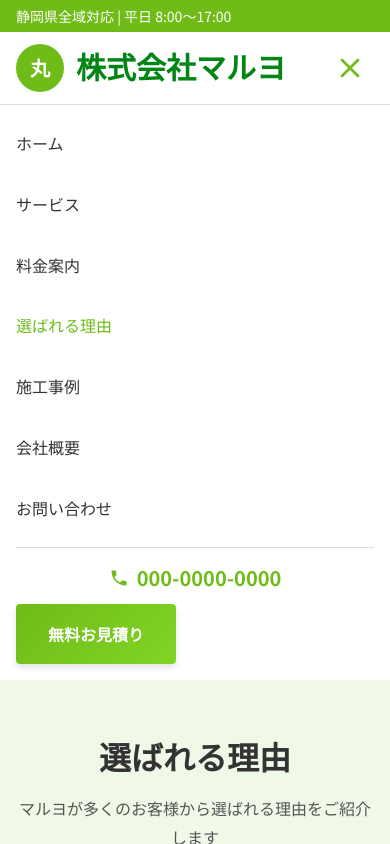
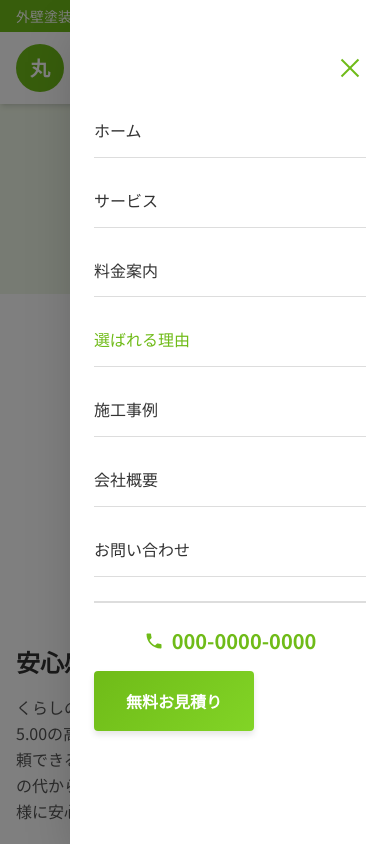
Before and after one commit to gezzzi/hp-tosou, a Next.js app: page /about in a window 390 px wide. Both pictures are taken after a click on the button "メニューを開く". Shown: the top 844 px of the page. Built offline with nearby package versions, Linux system fonts and the light colour scheme; grey boxes are pictures that could not be loaded.

Commit message:
ハンバーガーメニューの修正

```diff
--- a/src/app/about/page.tsx
+++ b/src/app/about/page.tsx
@@ -55,7 +55,7 @@ export default function AboutPage() {
       <main className="main-content">
         <PageHeader
           title="選ばれる理由"
-          subtitle="マルヨが多くのお客様から選ばれる理由をご紹介します"
+          subtitle="WHY US"
         />
 
         {/* 選ばれる理由 */}
--- a/src/app/case-studies/page.tsx
+++ b/src/app/case-studies/page.tsx
@@ -70,7 +70,7 @@ export default function CaseStudiesPage() {
       <main className="main-content">
         <PageHeader
           title="施工事例"
-          subtitle="これまでの施工実績をご紹介します"
+          subtitle="WORKS"
         />
 
         {/* 塗装事例 */}
--- a/src/app/company/page.tsx
+++ b/src/app/company/page.tsx
@@ -52,7 +52,7 @@ export default function CompanyPage() {
       <main className="main-content">
         <PageHeader
           title="会社概要"
-          subtitle="株式会社マルヨについて"
+          subtitle="COMPANY"
         />
 
         {/* 会社情報 */}
--- a/src/app/contact/page.tsx
+++ b/src/app/contact/page.tsx
@@ -15,7 +15,7 @@ export default function ContactPage() {
       <main className="main-content">
         <PageHeader
           title="お問い合わせ"
-          subtitle="お見積り・ご相談は無料です"
+          subtitle="CONTACT"
         />
 
         <section className="py-16 bg-white">
--- a/src/app/globals.css
+++ b/src/app/globals.css
@@ -188,3 +188,29 @@ body {
 .animate-fade-in-up {
   animation: fadeInUp 0.6s ease-out forwards;
 }
+
+@keyframes slideInRight {
+  from {
+    transform: translateX(100%);
+  }
+  to {
+    transform: translateX(0);
+  }
+}
+
+@keyframes fadeIn {
+  from {
+    opacity: 0;
+  }
+  to {
+    opacity: 1;
+  }
+}
+
+.animate-slide-in-right {
+  animation: slideInRight 0.3s ease-out forwards;
+}
+
+.animate-fade-in {
+  animation: fadeIn 0.3s ease-out forwards;
+}
--- a/src/app/pricing/page.tsx
+++ b/src/app/pricing/page.tsx
@@ -15,7 +15,7 @@ export default function PricingPage() {
       <main className="main-content">
         <PageHeader
           title="料金案内"
-          subtitle="明朗会計でご安心いただけます"
+          subtitle="PRICING"
         />
 
         {/* 不用品回収料金 */}
--- a/src/app/services/page.tsx
+++ b/src/app/services/page.tsx
@@ -58,7 +58,7 @@ export default function ServicesPage() {
       <main className="main-content">
         <PageHeader
           title="サービス"
-          subtitle="塗装から不用品回収まで、幅広いサービスを提供しています"
+          subtitle="SERVICE"
         />
 
         {/* 塗装サービス */}
--- a/src/components/Header.tsx
+++ b/src/components/Header.tsx
@@ -1,12 +1,24 @@
 'use client';
 
-import { useState } from 'react';
+import { useState, useEffect } from 'react';
 import Link from 'next/link';
 import { usePathname } from 'next/navigation';
 
 export default function Header() {
   const [isMenuOpen, setIsMenuOpen] = useState(false);
   const pathname = usePathname();
+
+  // メニューが開いているときスクロールを無効化
+  useEffect(() => {
+    if (isMenuOpen) {
+      document.body.style.overflow = 'hidden';
+    } else {
+      document.body.style.overflow = 'unset';
+    }
+    return () => {
+      document.body.style.overflow = 'unset';
+    };
+  }, [isMenuOpen]);
 
   const navItems = [
     { label: 'ホーム', href: '/' },
@@ -26,11 +38,11 @@ export default function Header() {
   };
 
   return (
-    <header className="bg-white shadow-md">
+    <header className="bg-white shadow-md relative z-50">
       {/* トップバー */}
       <div className="bg-[var(--primary-green)] text-white py-1.5 px-4">
         <div className="max-w-6xl mx-auto flex justify-between items-center text-sm">
-          <span>静岡県全域対応 | 平日 8:00〜17:00</span>
+          <span>外壁塗装から不用品回収まで | 静岡県全域対応</span>
           <span className="hidden md:block">古物商許可: 静岡県公安委員会 第491100145100号</span>
         </div>
       </div>
@@ -66,17 +78,21 @@ export default function Header() {
 
           {/* ハンバーガーメニュー */}
           <button
-            className="lg:hidden p-2"
+            className="lg:hidden p-2 transition-all relative z-[60]"
             onClick={() => setIsMenuOpen(!isMenuOpen)}
-            aria-label="メニューを開く"
+            aria-label={isMenuOpen ? "メニューを閉じる" : "メニューを開く"}
           >
-            <svg className="w-8 h-8 text-[var(--primary-green)]" fill="none" stroke="currentColor" viewBox="0 0 24 24">
-              {isMenuOpen ? (
-                <path strokeLinecap="round" strokeLinejoin="round" strokeWidth={2} d="M6 18L18 6M6 6l12 12" />
-              ) : (
-                <path strokeLinecap="round" strokeLinejoin="round" strokeWidth={2} d="M4 6h16M4 12h16M4 18h16" />
-              )}
-            </svg>
+            <div className="w-8 h-8 flex flex-col justify-center items-center relative">
+              <span className={`block w-6 h-0.5 bg-[var(--primary-green)] transition-all duration-300 absolute ${
+                isMenuOpen ? 'rotate-45' : '-translate-y-2'
+              }`} />
+              <span className={`block w-6 h-0.5 bg-[var(--primary-green)] transition-all duration-300 absolute ${
+                isMenuOpen ? 'opacity-0' : 'opacity-100'
+              }`} />
+              <span className={`block w-6 h-0.5 bg-[var(--primary-green)] transition-all duration-300 absolute ${
+                isMenuOpen ? '-rotate-45' : 'translate-y-2'
+              }`} />
+            </div>
           </button>
         </div>
 
@@ -101,16 +117,27 @@ export default function Header() {
         </nav>
       </div>
 
-      {/* モバイルメニュー */}
-      {isMenuOpen && (
-        <div className="lg:hidden bg-white border-t border-[var(--border-light)]">
-          <nav className="max-w-6xl mx-auto px-4 py-4">
+      {/* モバイルメニューオーバーレイ */}
+      <>
+        {/* 背景オーバーレイ */}
+        <div
+          className={`lg:hidden fixed inset-0 bg-black/50 z-[45] transition-opacity duration-300 ${
+            isMenuOpen ? 'opacity-100 pointer-events-auto' : 'opacity-0 pointer-events-none'
+          }`}
+          onClick={() => setIsMenuOpen(false)}
+        />
+
+        {/* メニューパネル */}
+        <div className={`lg:hidden fixed top-0 right-0 bottom-0 w-80 max-w-[85vw] bg-white shadow-2xl z-[51] overflow-y-auto transition-transform duration-300 ease-out ${
+          isMenuOpen ? 'translate-x-0' : 'translate-x-full'
+        }`}>
+          <nav className="px-6 py-6 mt-20">
               <ul className="space-y-4">
                 {navItems.map((item) => (
                   <li key={item.href}>
                     <Link
                       href={item.href}
-                    className={`block font-medium py-2 ${
+                      className={`block font-medium py-3 border-b border-[var(--border-light)] ${
                         isActive(item.href)
                           ? 'text-[var(--primary-green)]'
                           : 'text-[var(--text-dark)] hover:text-[var(--primary-green)]'
@@ -122,8 +149,8 @@ export default function Header() {
                   </li>
                 ))}
               </ul>
-            <div className="mt-4 pt-4 border-t border-[var(--border-light)]">
-              <a href="tel:000-0000-0000" className="flex items-center justify-center gap-2 text-xl font-bold text-[var(--primary-green)] mb-3">
+              <div className="mt-6 pt-6 border-t-2 border-[var(--border-light)]">
+                <a href="tel:000-0000-0000" className="flex items-center justify-center gap-2 text-xl font-bold text-[var(--primary-green)] mb-4">
                   <svg className="w-5 h-5" fill="currentColor" viewBox="0 0 24 24">
                     <path d="M6.62 10.79c1.44 2.83 3.76 5.14 6.59 6.59l2.2-2.2c.27-.27.67-.36 1.02-.24 1.12.37 2.33.57 3.57.57.55 0 1 .45 1 1V20c0 .55-.45 1-1 1-9.39 0-17-7.61-17-17 0-.55.45-1 1-1h3.5c.55 0 1 .45 1 1 0 1.25.2 2.45.57 3.57.11.35.03.74-.25 1.02l-2.2 2.2z"/>
                   </svg>
@@ -135,7 +162,7 @@ export default function Header() {
               </div>
             </nav>
         </div>
-      )}
+      </>
     </header>
   );
 }
```
Lines whose indentation alone changed are shown as unchanged.
